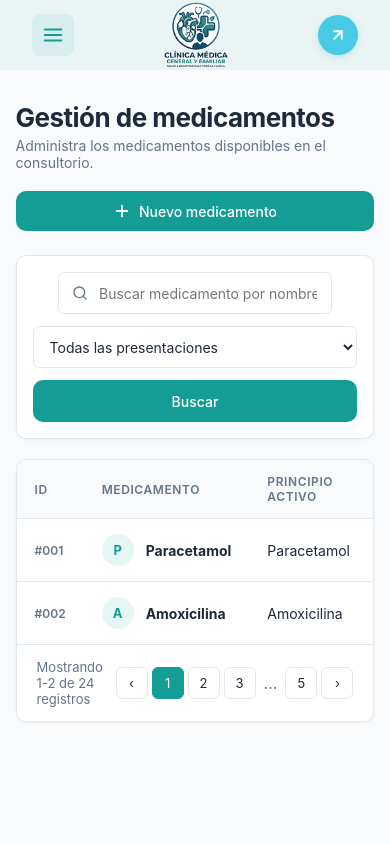
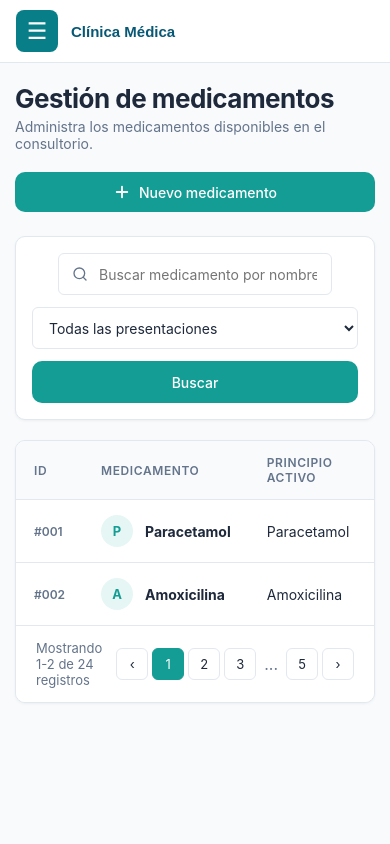
Before and after one commit to jordanibasilio264-afk/Proyecto, a Django app: page /medicamentos/ in a window 390 px wide. Run offline with Django 5.2, Linux system fonts and the light colour scheme; a user stored in the database is signed in; tables that the repository leaves empty hold one stand-in row (values such as "Sample post").

Commit message:
agregacion de sidebar en medicamentos y citas

```diff
--- a/Clinica/apps/Medicamentos/static/css/medicamentos.css
+++ b/Clinica/apps/Medicamentos/static/css/medicamentos.css
@@ -33,57 +33,7 @@ button, input, select, textarea {
     font-family: inherit;
 }
 
-.dashboard {
-    min-height: 100vh;
-    display: flex;
-    flex-direction: column;
-}
 
-.topbar {
-    height: 70px;
-    background-color: #eaf4f4;
-    display: flex;
-    align-items: center;
-    justify-content: space-between;
-    padding: 0 32px;
-    position: sticky;
-    top: 0;
-    z-index: 100;
-}
-
-.menu-card-btn {
-    width: 42px;
-    height: 42px;
-    background: #d8eded;
-    border: none;
-    border-radius: 8px;
-    color: #149d94;
-    display: flex;
-    align-items: center;
-    justify-content: center;
-    cursor: pointer;
-    transition: background 0.2s ease, transform 0.1s ease;
-}
-
-.menu-card-btn:hover {
-    background: #c5e4e4;
-}
-
-.menu-card-btn:active {
-    transform: scale(0.96);
-}
-
-.logo-container {
-    display: flex;
-    align-items: center;
-    justify-content: center;
-}
-
-.logo {
-    height: 48px;
-    width: auto;
-    object-fit: contain;
-}
 
 .circle-action-btn {
     width: 40px;
@@ -133,10 +83,10 @@ button, input, select, textarea {
 }
 
 .content {
-    width: 92%;
-    max-width: 1400px;
-    margin: 0 auto;
-    padding: 32px 0 60px;
+    margin-left: 240px !important;
+    width: calc(100% - 240px) !important;
+    max-width: none !important;
+    padding: 32px 30px 60px 30px !important;
 }
 
 .page-header {
@@ -611,6 +561,12 @@ tbody tr:hover {
 }
 
 @media (max-width: 768px) {
+    .content {
+        margin-left: 0 !important;
+        width: 100% !important;
+        padding: 20px 15px 40px 15px !important;
+    }
+
     .page-header {
         flex-direction: column;
         align-items: stretch;
--- a/Clinica/apps/Medicamentos/static/js/medicamentos.js
+++ /dev/null
@@ -1,20 +0,0 @@
-const openMedicineModal = document.getElementById("openMedicineModal");
-const medicineModal = document.getElementById("medicineModal");
-const closeMedicineModal = document.getElementById("closeMedicineModal");
-const cancelMedicineModal = document.getElementById("cancelMedicineModal");
-
-const toggleModal = (show) => {
-    if (medicineModal) {
-        medicineModal.classList.toggle("active", show);
-    }
-};
-
-openMedicineModal?.addEventListener("click", () => toggleModal(true));
-closeMedicineModal?.addEventListener("click", () => toggleModal(false));
-cancelMedicineModal?.addEventListener("click", () => toggleModal(false));
-
-document.addEventListener("keydown", (event) => {
-    if (event.key === "Escape" && medicineModal?.classList.contains("active")) {
-        toggleModal(false);
-    }
-});
--- a/Clinica/apps/Medicamentos/templates/medicamentos.html
+++ b/Clinica/apps/Medicamentos/templates/medicamentos.html
@@ -6,30 +6,14 @@
     <meta charset="UTF-8">
     <meta name="viewport" content="width=device-width, initial-scale=1.0">
     <title>Gestión de Medicamentos</title>
+    <link rel="stylesheet" href="{% static 'css/siderbar.css' %}">
     <link rel="stylesheet" href="{% static 'css/medicamentos.css' %}">
 </head>
 
 <body>
-    <div class="dashboard">
-        <header class="topbar">
-    <button type="button" class="menu-card-btn" aria-label="Abrir menú">
-        <svg width="22" height="22" viewBox="0 0 24 24" fill="none" stroke="currentColor" stroke-width="2.2" stroke-linecap="round" stroke-linejoin="round">
-            <line x1="3" y1="12" x2="21" y2="12"></line>
-            <line x1="3" y1="6" x2="21" y2="6"></line>
-            <line x1="3" y1="18" x2="21" y2="18"></line>
-        </svg>
-    </button>
 
-    <div class="logo-container">
-       <img src="{% static 'images/logo sinfondo.png' %}" alt="Clínica Médica" class="logo">
-    </div>
+ {% include 'includes/sidebar.html' %}
 
-    <button type="button" class="circle-action-btn" aria-label="Acción o salir">
-        <svg width="18" height="18" viewBox="0 0 24 24" fill="none" stroke="currentColor" stroke-width="2.5" stroke-linecap="round" stroke-linejoin="round">
-            <line x1="7" y1="17" x2="17" y2="7"></line>
-            <polyline points="7 7 17 7 17 17"></polyline>
-        </svg>
-    </button>
 </header>
 
         <main class="content">
```
Also changed, not shown: Clinica/apps/Citas/static/css/style.css (+16 -47 lines), Clinica/apps/Citas/templates/citas.html (+2 -31 lines).
